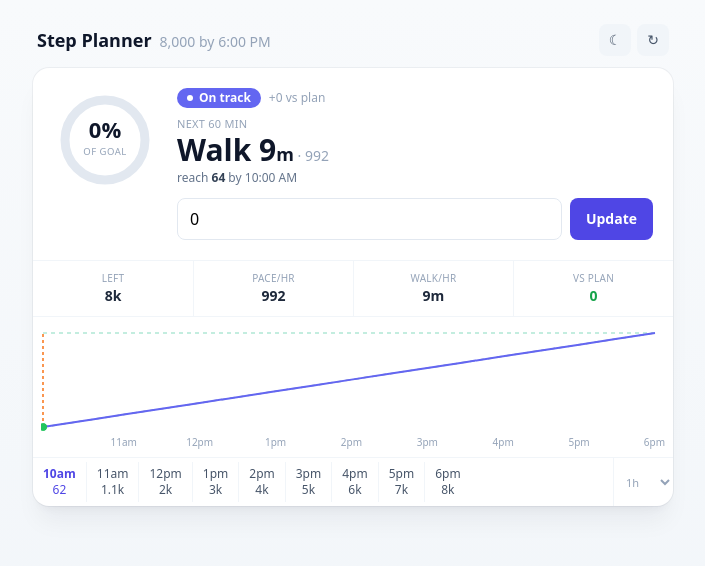
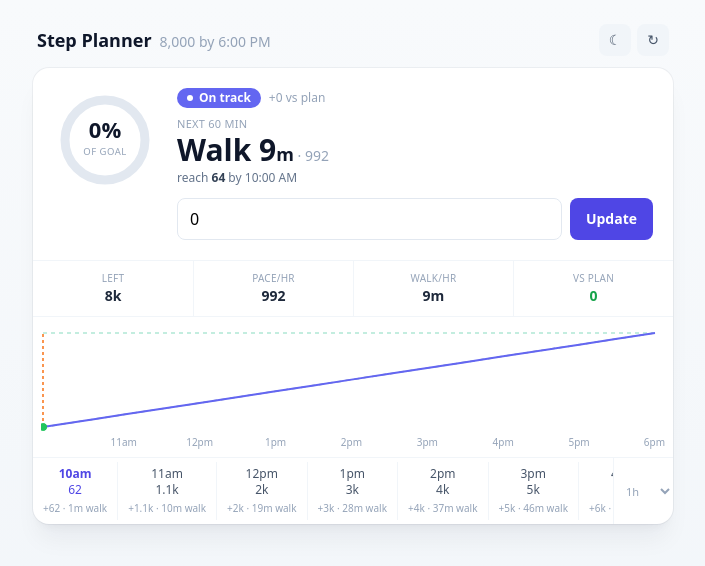
Before and after one commit to atulpatildbz/steps-planner, a React (Vite) app: page / in a window 1280 px wide. Both pictures are taken after a click on the button "Start plan". Shown: the top 566 px of the page, without its empty margins (287-992 px from the left). Built offline with nearby package versions, Linux system fonts and the light colour scheme.

Commit message:
Show steps and walk time for checkpoints

```diff
--- a/src/components/CheckpointStrip.jsx
+++ b/src/components/CheckpointStrip.jsx
@@ -8,16 +8,18 @@ const fmt = timeFormat("%-I%p"); // 1PM -> we lowercase below
  * One-line, horizontally-scrollable timeline of the frozen plan.
  * Past = dim, next-up = accent, future = normal.
  */
-const CheckpointStrip = ({ checkpoints, now }) => {
+const CheckpointStrip = ({ checkpoints, now, currentSteps, walkingPace }) => {
   return (
     <div className="flex gap-0 overflow-x-auto no-scrollbar text-xs py-1">
       {checkpoints.map((cp, i) => {
         const isPast = cp.time < now;
         const isNext = !isPast && (i === 0 || checkpoints[i - 1].time < now);
+        const stepsNeeded = Math.max(0, cp.steps - currentSteps);
+        const walkMinutes = walkingPace > 0 ? Math.ceil(stepsNeeded / walkingPace) : 0;
         return (
           <div
             key={cp.time}
-            className={`flex flex-col items-center shrink-0 px-2.5 py-1 border-r border-slate-100 dark:border-slate-700/60 last:border-r-0 ${
+            className={`flex min-w-[5.25rem] flex-col items-center shrink-0 px-2.5 py-1 border-r border-slate-100 dark:border-slate-700/60 last:border-r-0 ${
               isPast
                 ? "text-slate-300 dark:text-slate-600"
                 : isNext
@@ -27,6 +29,16 @@ const CheckpointStrip = ({ checkpoints, now }) => {
           >
             <span className="tabular-nums">{fmt(new Date(cp.time)).toLowerCase()}</span>
             <span className="tabular-nums font-medium">{fmtK(cp.steps)}</span>
+            {!isPast && (
+              <span
+                className="mt-0.5 whitespace-nowrap text-[10px] font-normal tabular-nums text-slate-400 dark:text-slate-500"
+                title={`${stepsNeeded.toLocaleString()} more steps, about ${walkMinutes} ${
+                  walkMinutes === 1 ? "minute" : "minutes"
+                } of walking`}
+              >
+                +{fmtK(stepsNeeded)} · {walkMinutes}m walk
+              </span>
+            )}
           </div>
         );
       })}
@@ -37,6 +49,8 @@ const CheckpointStrip = ({ checkpoints, now }) => {
 CheckpointStrip.propTypes = {
   checkpoints: PropTypes.arrayOf(PropTypes.shape({ time: PropTypes.number.isRequired, steps: PropTypes.number.isRequired })).isRequired,
   now: PropTypes.number.isRequired,
+  currentSteps: PropTypes.number.isRequired,
+  walkingPace: PropTypes.number.isRequired,
 };
 
 export default CheckpointStrip;
--- a/src/components/StepPlanner.jsx
+++ b/src/components/StepPlanner.jsx
@@ -90,7 +90,12 @@ const StepPlanner = () => {
             {/* Checkpoint timeline + interval control */}
             <div className="flex items-stretch">
               <div className="flex-1 min-w-0">
-                <CheckpointStrip checkpoints={derived.checkpoints} now={now} />
+                <CheckpointStrip
+                  checkpoints={derived.checkpoints}
+                  now={now}
+                  currentSteps={currentSteps}
+                  walkingPace={plan.walkingPace}
+                />
               </div>
               <select
                 value={checkpointInterval}
```
